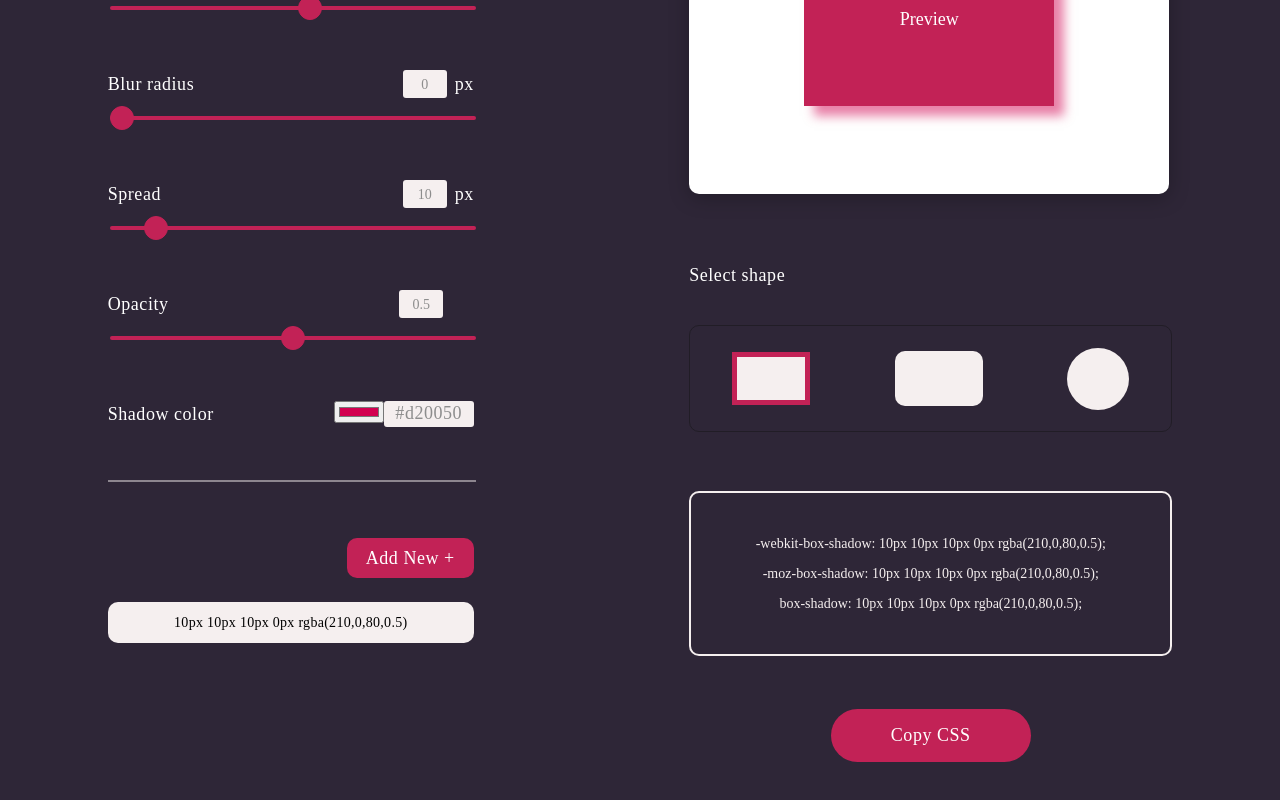
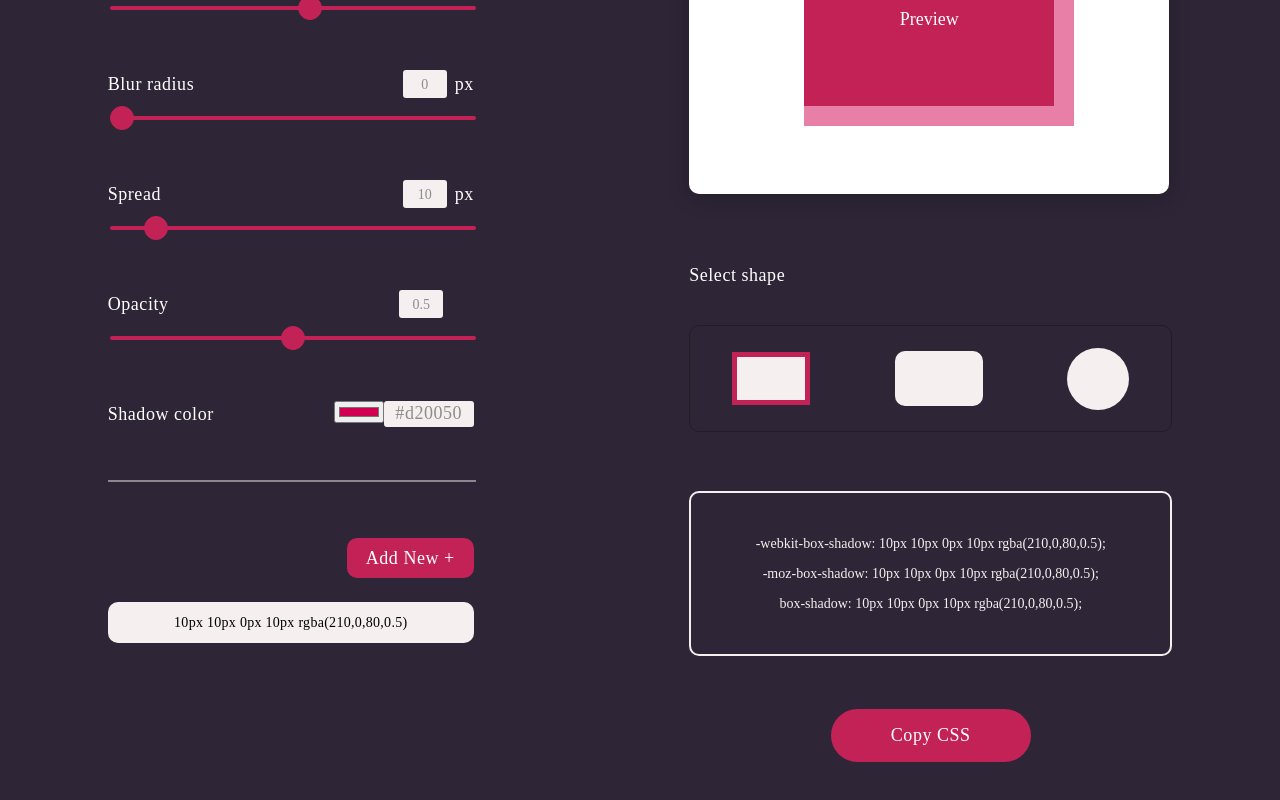
Before and after one commit to firstbytehq/css-box-shadow-app, a React (Create React App) app: page / in a window 1280 px wide. Shown: the part 950-1750 px from the top of the page. Built offline with nearby package versions, Linux system fonts and the light colour scheme; what webfontloader would draw is missing.

Commit message:
issues resolved - 1.The shadow shown on preview when app loads should be according to the slider values. 2.The CSS code displayed when app loads should be according to the slider values.

```diff
--- a/src/reducer.js
+++ b/src/reducer.js
@@ -26,12 +26,12 @@ const initialState = {
       id: Math.floor(Math.random() * 100) + 1,
       xOffset: 10,
       yOffset: 10,
+      blurRadius: 0,
       spread: 10,
-      blurRadius: 0,
       opacity: 0.5,
       shadowColor: '#d20050',
       isActive: true,
-      boxShadow: '10px 10px 10px 0px rgba(210,0,80,0.5)'
+      boxShadow: '10px 10px 0px 10px rgba(210,0,80,0.5)'
     }
   ],
   previewColor: '#C22256',
```
